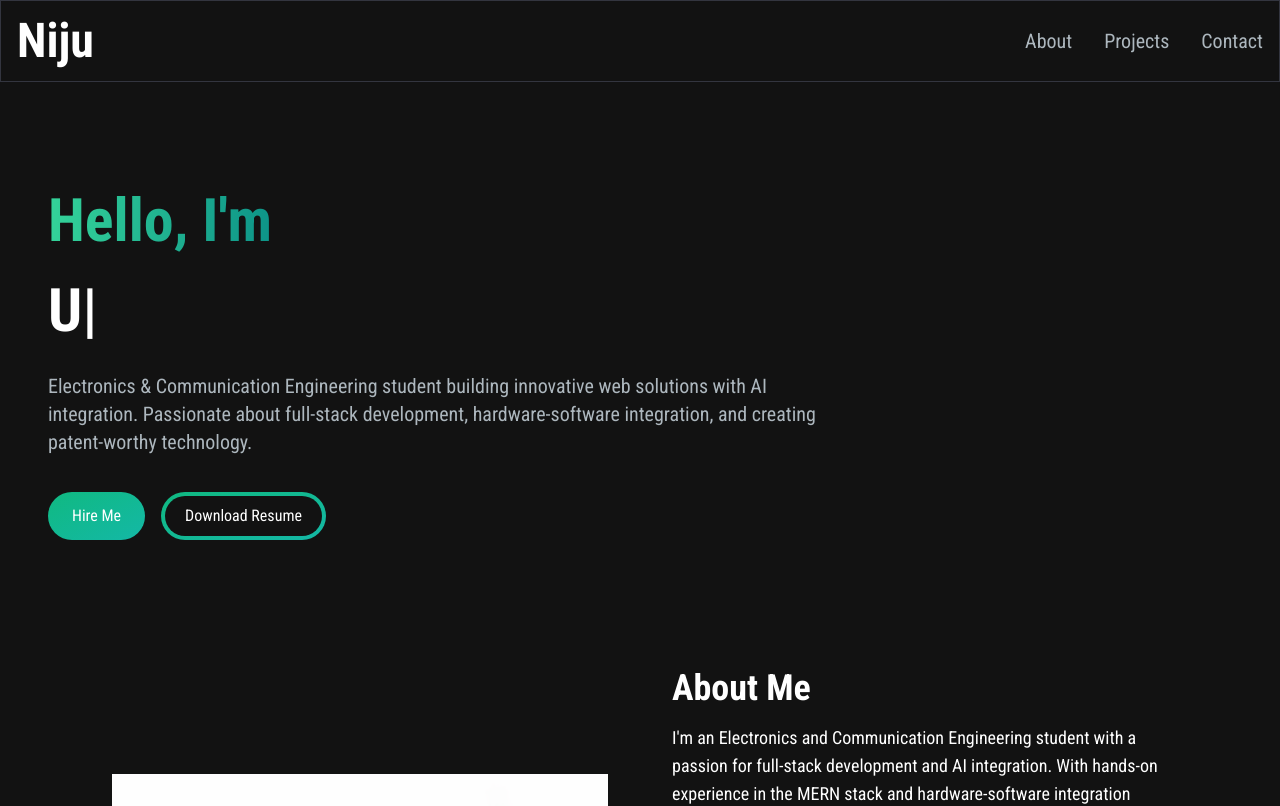
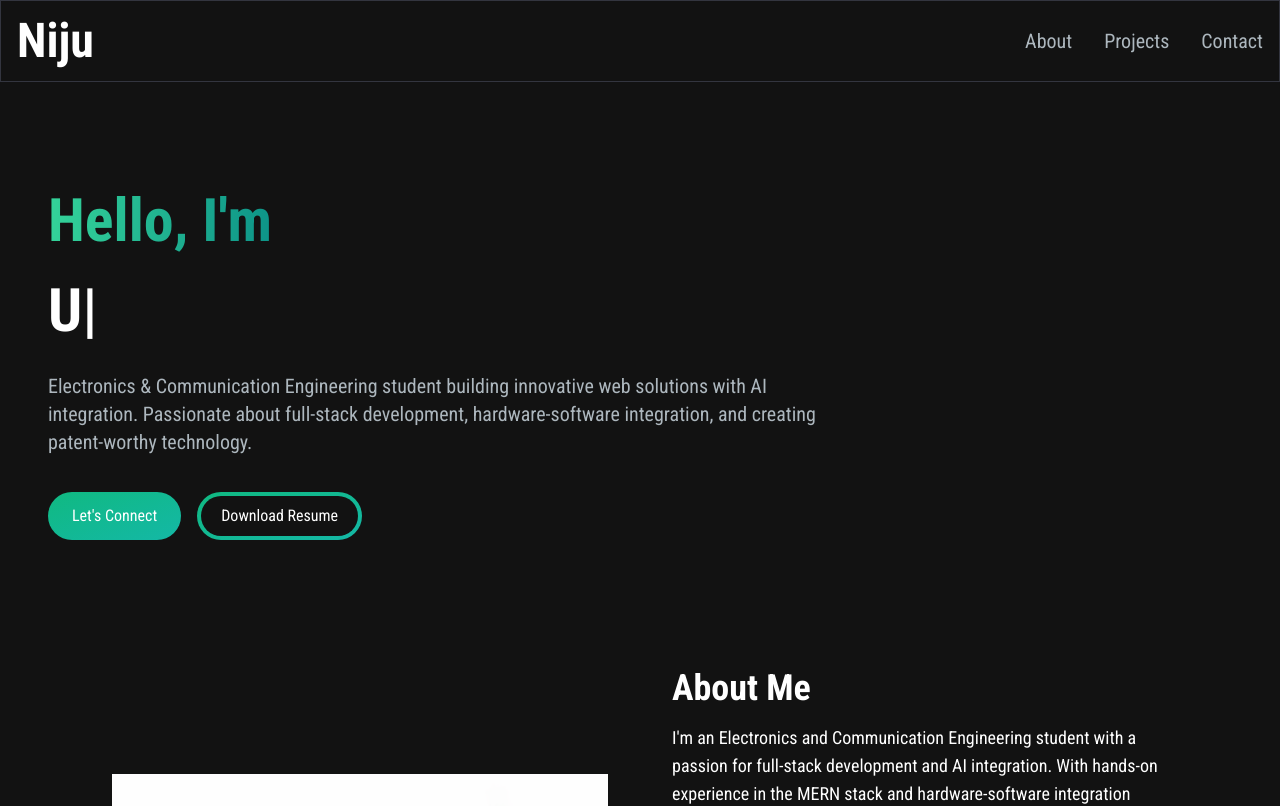
Before and after one commit to NijalingaRK/Niju_portfolio, a Next.js app: page / in a window 1280 px wide. Shown: the top 806 px of the page. Built offline with nearby package versions, Linux system fonts and the light colour scheme.

Commit message:
Update HeroSection.jsx

```diff
--- a/src/app/components/HeroSection.jsx
+++ b/src/app/components/HeroSection.jsx
@@ -43,7 +43,7 @@ const HeroSection = () => {
               href="/#contact"
               className="px-6 inline-block py-3 w-full sm:w-fit rounded-full mr-4 bg-gradient-to-br from-primary-500 to-secondary-500 hover:bg-slate-200 text-white"
             >
-              Hire Me
+           Let&apos;s Connect
             </Link>
 
             <a
```
